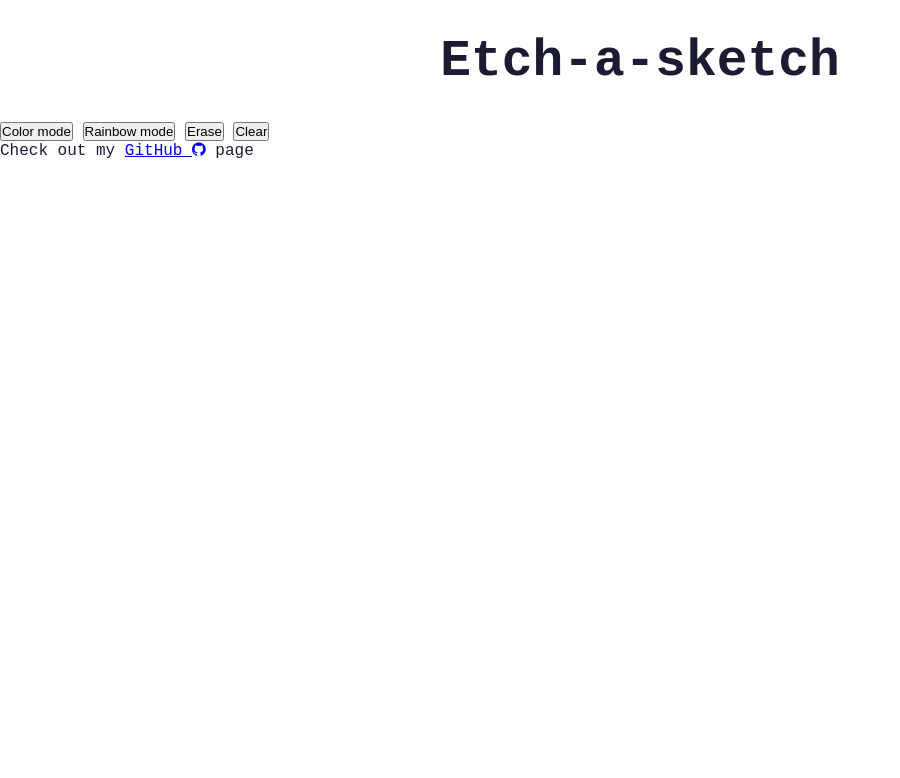
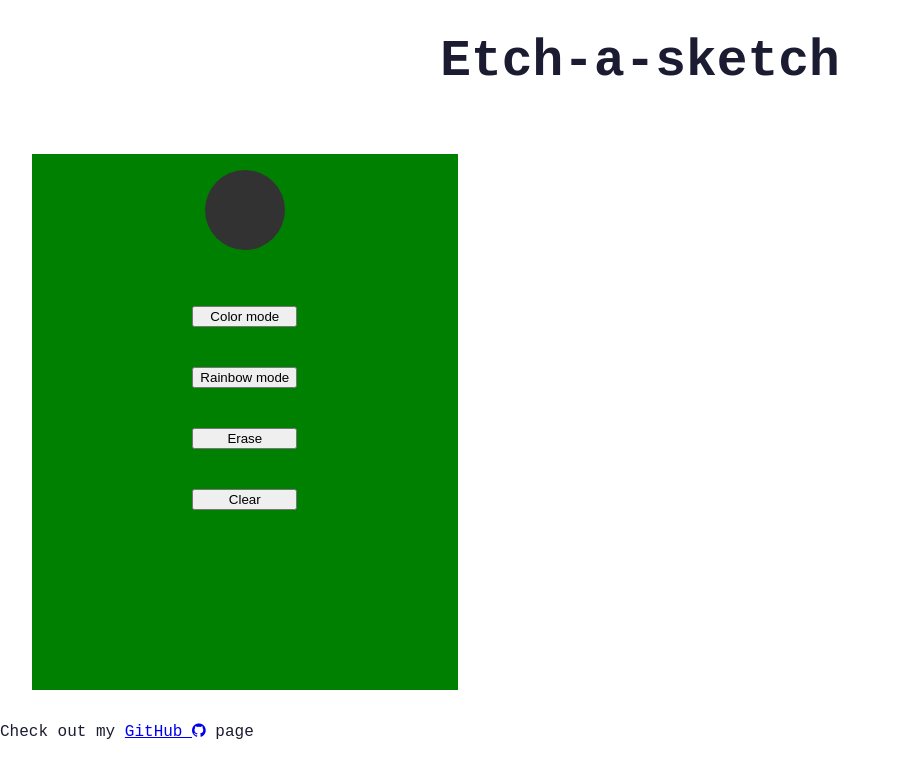
Before and after one commit to Patrik200414/Etch-a-sketch, a plain HTML site: page index.html in a window 1280 px wide. Shown: the whole page, without its empty margins (0-900 px from the left). Drawn offline with Linux system fonts and the light colour scheme.

Commit message:
Styling the menue
I aligned the menue items
I used a lot of gaps and padding to align the items
I only aligned them and created the containers

```diff
--- a/style.css
+++ b/style.css
@@ -1,6 +1,5 @@
 *{
     margin: 0;
-    padding: 0;
     box-sizing: border-box;
 }
 :root{
@@ -21,3 +20,30 @@ header{
         font-size: 4vw;
     }
 }
+
+
+article{
+    height: 75vh;
+    display: flex;
+    padding: 4vh;
+}
+.color-picker{
+    height: 10vh;
+    width: 10vh;
+    background-color: rgb(51, 50, 50);
+    border-radius: 50%;
+}
+.setting-elements{
+    display: flex;
+    flex-direction: column;
+    background-color: green;
+    width: 35%;
+    row-gap: 7vh;
+    align-items: center;
+    padding: 2vh;
+}
+.buttons{
+    display: flex;
+    flex-direction: column;
+    row-gap: 5vh;
+}
```
